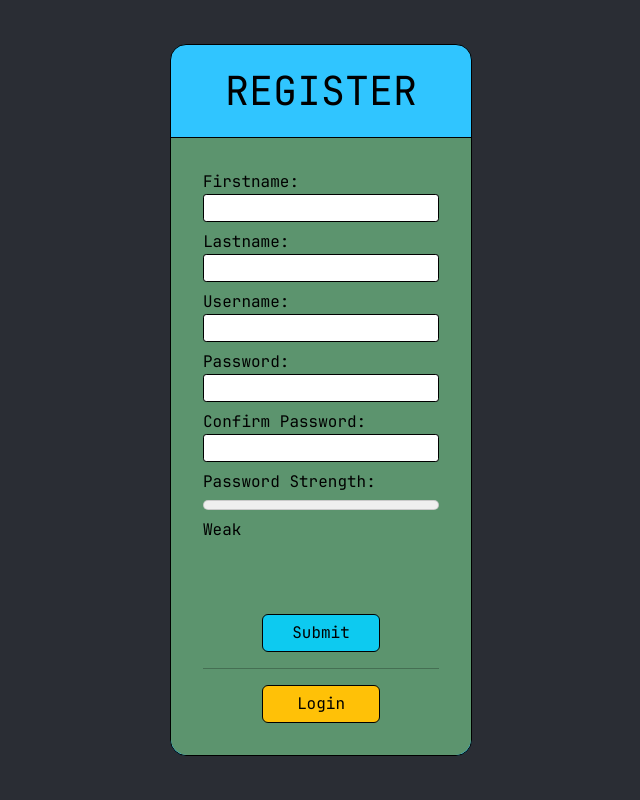
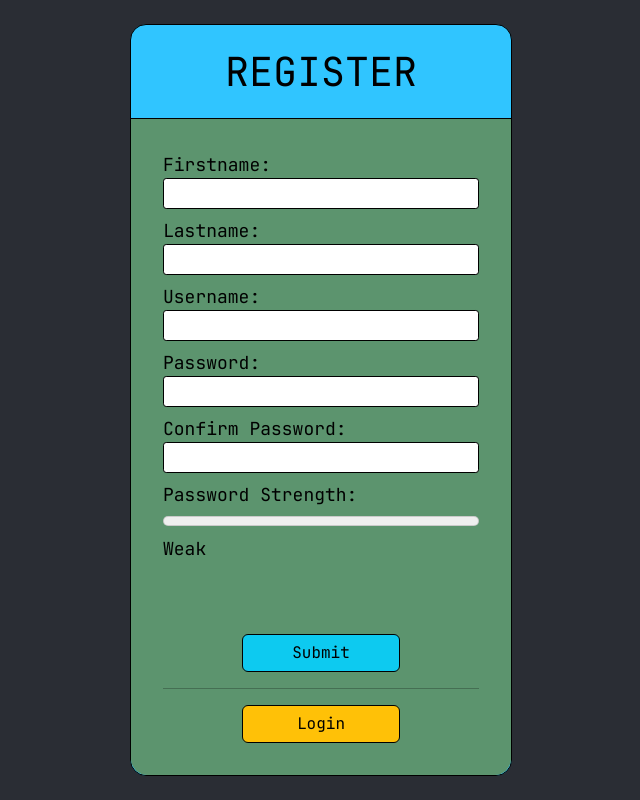
Before and after one commit to dominic-myb/dcs-inventory, a PHP site: page /auth/register.php in a window 1280 px wide. Shown: the whole page, without its empty margins (319-959 px from the left). Run offline with PHP 8.4, Linux system fonts and the light colour scheme; some libraries are stand-ins or nearby versions.

Commit message:
-added responsive design of form

```diff
--- a/assets/css/register.css
+++ b/assets/css/register.css
@@ -14,9 +14,10 @@
   --heading-col: #30c5ff;
 
   /* SIZES */
-  --m-font-size: 16px;
+  --font-size: 16px;
   --h1-font-size: 32px;
   --w-register-form: 300px;
+  --err-font-size: 12px;
 }
 
 html,
@@ -93,6 +94,7 @@ input[type="password"] {
 .error-message p {
   margin: 0;
   color: #000;
+  font-size: var(--err-font-size);
 }
 
 .submit-btn-container {
@@ -128,4 +130,70 @@ meter {
 #errorMsg {
   background-color: transparent;
 }
-/* TODO: ADD RESPONSIVE STYLING AND UPDATE HTML IDs AND CLASSES */
+
+/***** EXTRA-SMALL SCREEN SIZE *****/
+@media (max-width: 575px) {
+  :root {
+    /***** SIZES *****/
+    --font-size: 16px;
+    --h1-font-size: 32px;
+    --w-register-form: 300px;
+    --err-font-size: 12px;
+  }
+}
+
+/***** SMALL SCREEN SIZE *****/
+@media (min-width: 576px) {
+  :root {
+    /***** SIZES *****/
+    --font-size: 16.5px;
+    --h1-font-size: 34px;
+    --w-register-form: 320px;
+    --err-font-size: 12.5px;
+  }
+}
+
+/***** MEDIUM SCREEN SIZE *****/
+@media (min-width: 768px) {
+  :root {
+    /***** SIZES *****/
+    --font-size: 17px;
+    --h1-font-size: 36px;
+    --w-register-form: 340px;
+    --err-font-size: 13px;
+  }
+}
+
+/***** LARGE SCREEN SIZE *****/
+@media (min-width: 992px) {
+  :root {
+    /***** SIZES *****/
+    --font-size: 17.5px;
+    --h1-font-size: 38px;
+    --w-register-form: 360px;
+    --err-font-size: 13.5px;
+  }
+}
+
+/***** EXTRA-LARGE SCREEN SIZE *****/
+@media (min-width: 1200px) {
+  :root {
+    /***** SIZES *****/
+    --font-size: 18px;
+    --h1-font-size: 40px;
+    --w-register-form: 380px;
+    --err-font-size: 14px;
+  }
+}
+
+/***** EXTRA-EXTRA-LARGE SCREEN SIZE *****/
+@media (min-width: 1400px) {
+  :root {
+    /***** SIZES *****/
+    --font-size: 18.5px;
+    --h1-font-size: 42px;
+    --w-register-form: 400px;
+    --inc-pass-font-size: 16px;
+    --err-font-size: 14.5px;
+  }
+}
```
